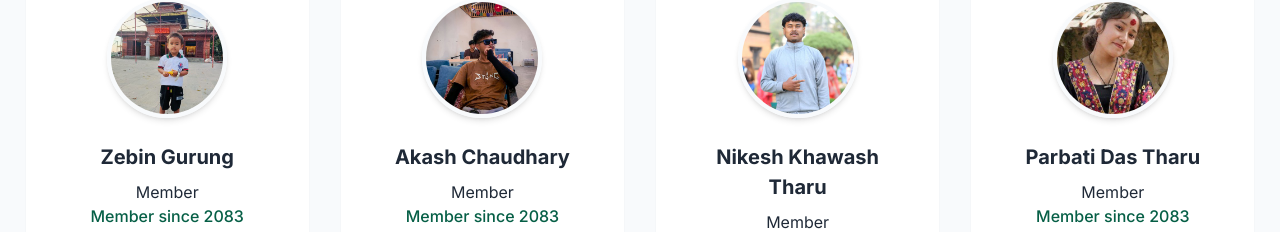
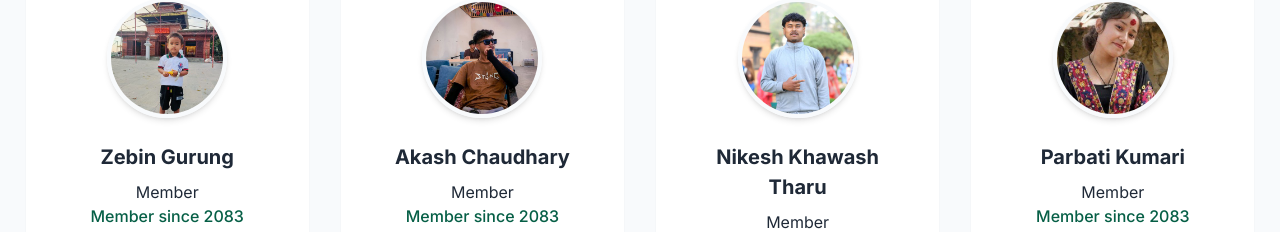
Before and after one commit to sailendra-tharu/hamro-samuh, a React (Vite) app: page /members in a window 1280 px wide. Shown: the part 2017-2249 px from the top of the page. Built offline with nearby package versions, Linux system fonts and the light colour scheme; no server answers.

Commit message:
design of hamrosamuh

```diff
--- a/src/pages/Members.tsx
+++ b/src/pages/Members.tsx
@@ -61,7 +61,7 @@ const members = [
   { name: "Zebin Gurung", nameNp: "जेबिन गुरुङ", role: "Member", image: zebinImage, joined: "2083" },
   { name: "Akash Chaudhary", nameNp: "आकाश चौधरी", role: "Member", image: akashImage, joined: "2083" },
   { name: "Nikesh Khawash Tharu", nameNp: "निकेश खवास थारु", role: "Member", image: nikeshImage, joined: "2083" },
-  { name: "Parbati Das Tharu", nameNp: "पार्वती चौधरी", role: "Member", image: parbatiImage, joined: "2083" },
+  { name: "Parbati Kumari", nameNp: "पार्वती कुमारी", role: "Member", image: parbatiImage, joined: "2083" },
 
 ];
 
```
